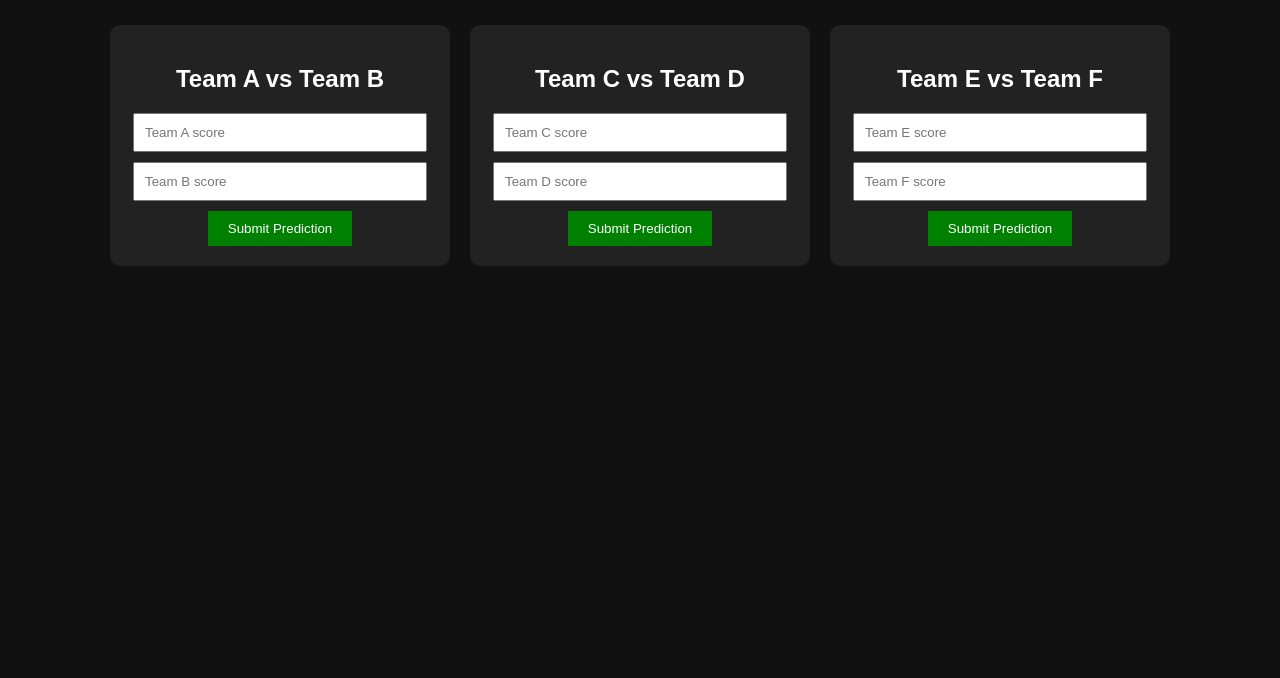
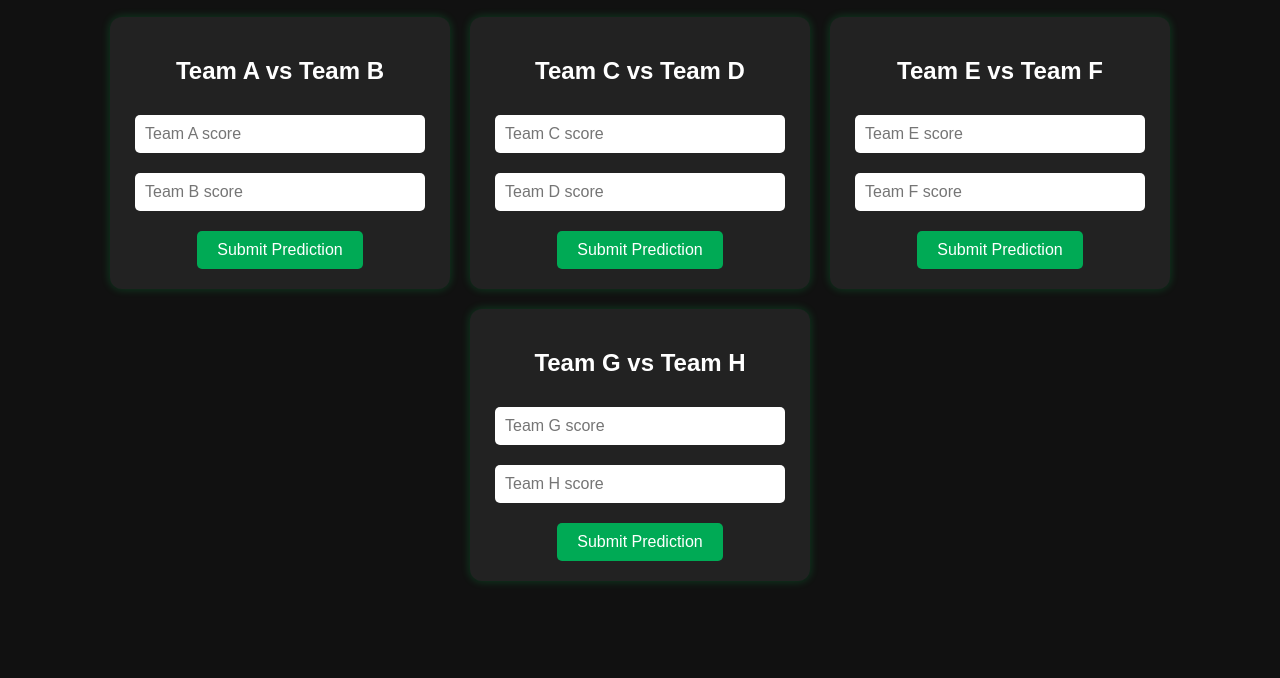
Before and after one commit to khansabasheer/Predizone, a plain HTML site: page index.html in a window 1280 px wide. Shown: the part 122-800 px from the top of the page. Drawn offline with Linux system fonts and the light colour scheme.

Commit message:
Update index.html

```diff
--- a/index.html
+++ b/index.html
@@ -8,15 +8,17 @@
   <style>
 
     body {
-      background: #111;
+      background-color: #111;
       color: white;
+      font-family: Arial, sans-serif;
       text-align: center;
-      font-family: Arial;
-      padding-top: 40px;
+      padding: 40px;
+      margin: 0;
     }
 
     h1 {
       margin-bottom: 40px;
+      color: #00ff88;
     }
 
     #matches {
@@ -27,30 +29,44 @@
     }
 
     .card {
-      background: #222;
+      background-color: #222;
       width: 300px;
       padding: 20px;
-      border-radius: 10px;
+      border-radius: 12px;
+      box-shadow: 0 0 10px rgba(0,255,100,0.2);
+      transition: 0.3s;
     }
 
     .card:hover {
       transform: scale(1.03);
-      transition: 0.3s;
+    }
+
+    h2 {
+      margin-bottom: 20px;
     }
 
     input {
-      display: block;
       width: 90%;
-      margin: 10px auto;
       padding: 10px;
+      margin: 10px 0;
+      border: none;
+      border-radius: 5px;
+      font-size: 16px;
     }
 
     button {
-      background: green;
+      background-color: #00aa55;
       color: white;
       border: none;
       padding: 10px 20px;
+      border-radius: 5px;
+      font-size: 16px;
       cursor: pointer;
+      margin-top: 10px;
+    }
+
+    button:hover {
+      background-color: #00cc66;
     }
 
   </style>
@@ -80,6 +96,11 @@
       {
         team1: "Team E",
         team2: "Team F"
+      },
+
+      {
+        team1: "Team G",
+        team2: "Team H"
       }
 
     ];
@@ -119,7 +140,7 @@
 
     function submitPrediction() {
 
-      alert("Prediction Submitted!");
+      alert("✅ Prediction Submitted!");
 
     }
 
```
